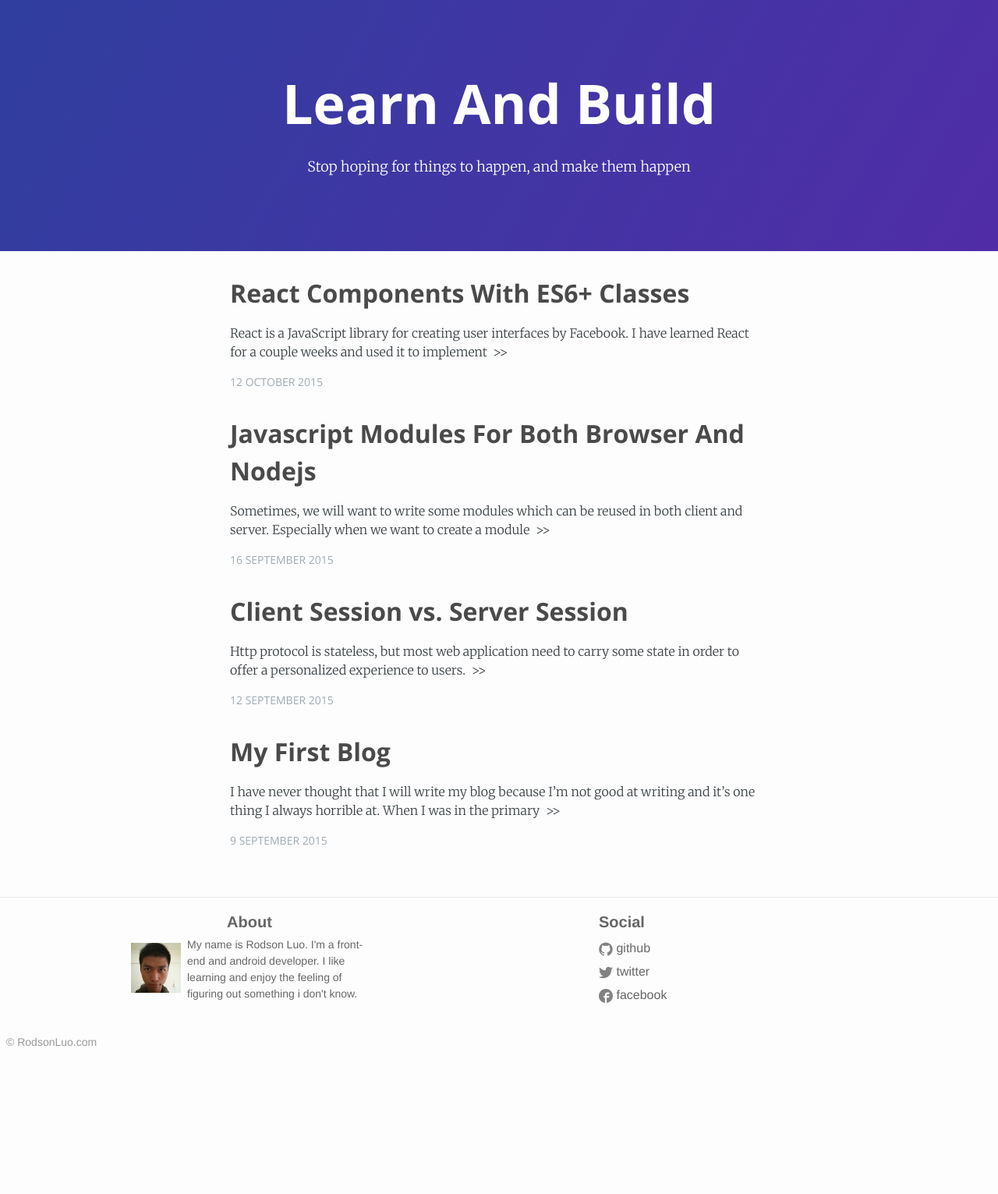
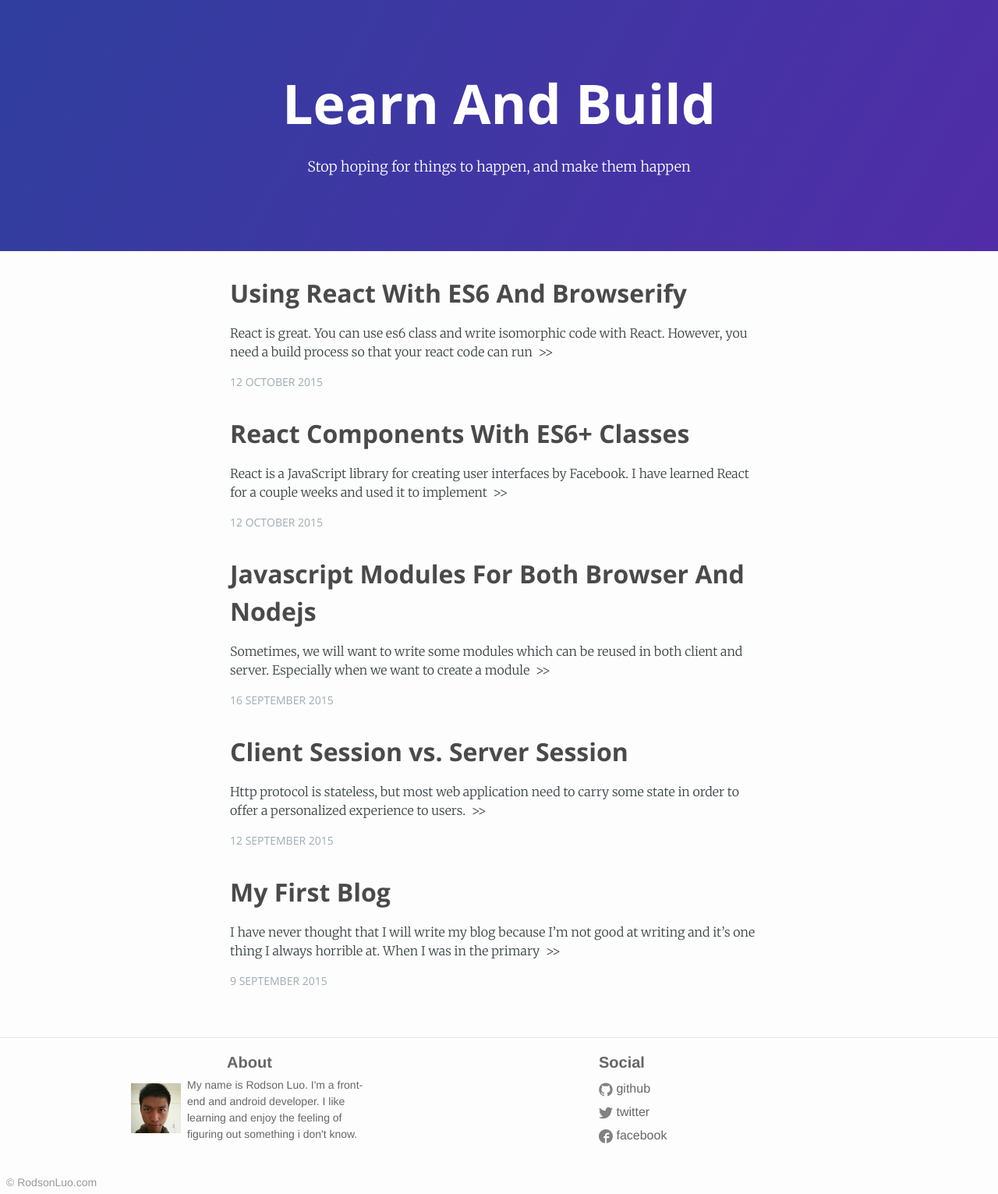
Before and after one commit to rodson/rodson.github.io, a Jekyll site: the page built from index.html, in a window 1280 px wide. Shown: the whole page at 78% size. Built offline with Jekyll 4.4.1, drawn with Linux system fonts in a browser that asks for light colours; before the commit the page ends 1351 px from its top, so only the background shows below that.

Commit message:
add post

```diff
--- /dev/null
+++ b/_posts/2015-10-12-using-react-with-es6-and-browserify.markdown
@@ -0,0 +1,41 @@
+---
+layout: post
+permalink: using-react-with-es6-and-browserify
+title: Using React With ES6 And Browserify
+date: 2015-10-12 22:00
+categories: react es6 browserify babel javascript gulp
+---
+
+React is great. You can use es6 class and write isomorphic code with React. However, you need a build process so that your react code can run<!--more--> with these awesome feature.
+
+In this post, I will use <a href="http://browserify.org/">Browerify</a> to bundle up all the required modules and use <a href="https://babeljs.io/">Babel</a> to transfrom es6 code. To automate these build processes, I'm going to use gulp, which is simple and easy to write tasks.
+
+### Install the packages for building
+<pre class="prettyprint language-js">
+npm install --save-dev gulp browserify babelify vinyl-source-stream
+</pre>
+
+### Define tasks in gulpfile.js
+<pre class="prettyprint language-js">
+var gulp = require('gulp');
+var browserify = require('browserify');
+var babelify = require('babelify');
+var source = require('vinyl-source-stream');
+
+gulp.task('build', function() {
+  return browserify({
+    entries: './app.js',
+    debug: true
+  })
+  // set stage to 0 so that we can use es6+ feature
+  .transform(babelify.configure({
+    stage: 0
+  }))
+  .bundle()
+  // convert into a vinyl stream that gulp is expecting to get
+  .pipe(source('bundle.js'))
+  .pipe(gulp.dest('dist'));
+});
+
+gulp.task('default', ['build']);
+</pre>
--- a/_sass/_code.scss
+++ b/_sass/_code.scss
@@ -17,6 +17,7 @@ pre .dec { color: #98fb98 } /* decimal         - lightgreen */
 
 pre {
   line-height: 1.3em;
+  margin-bottom: 32px;
 }
 
 /* Specify class=linenums on a pre to get line numbering */
```
